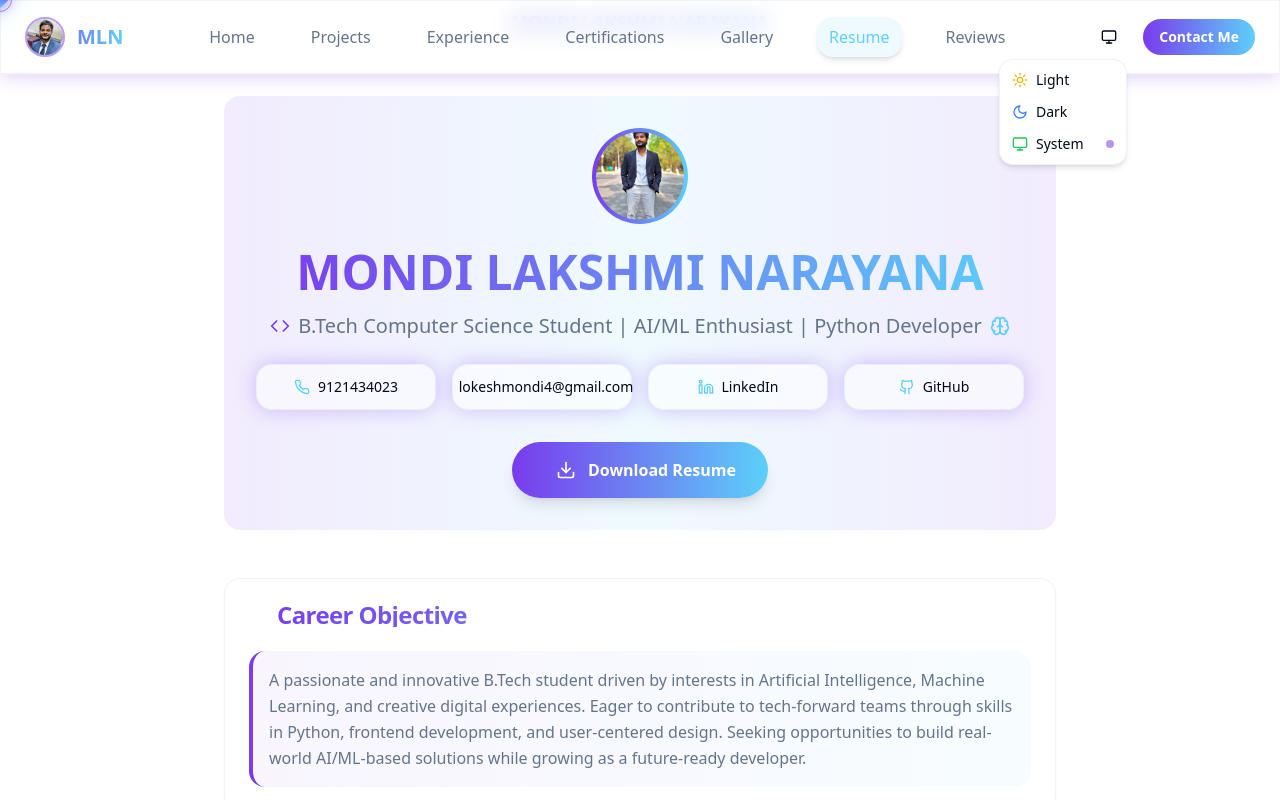
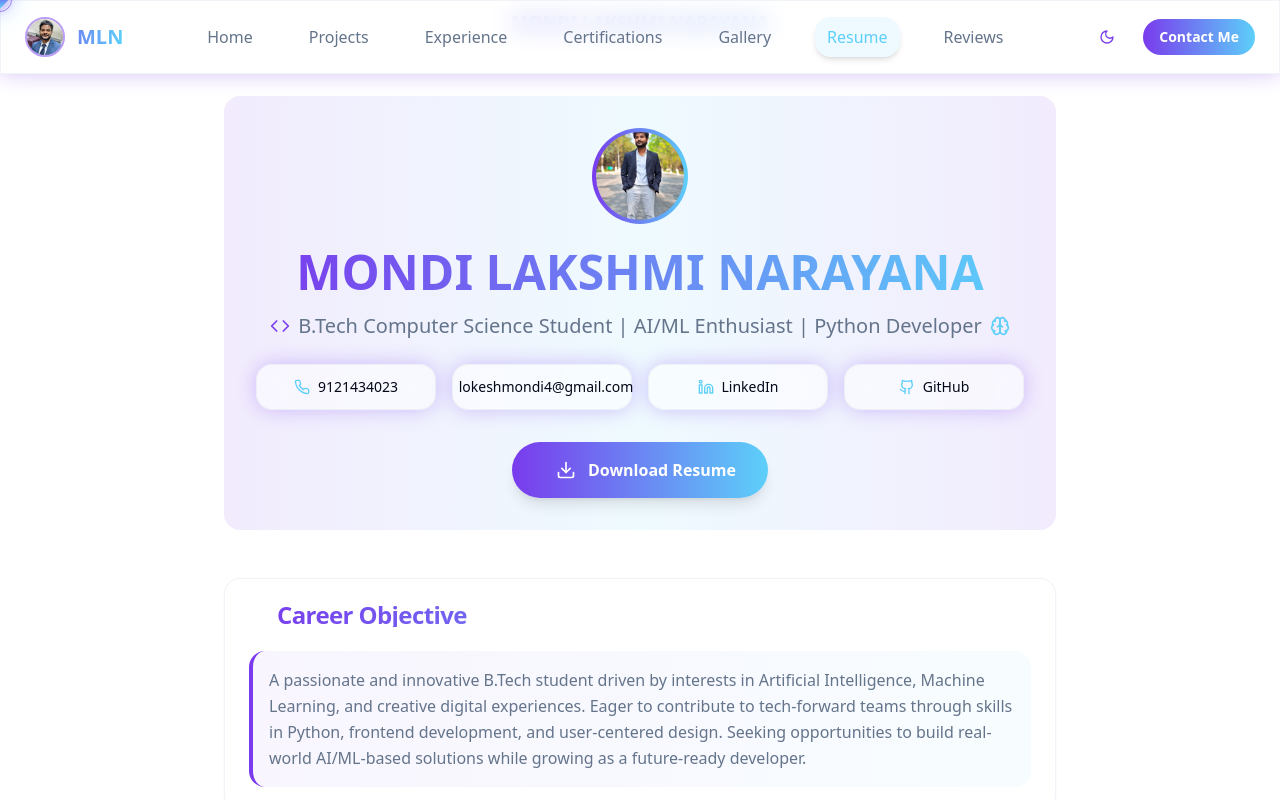
Before and after one commit to lakshminarayanamondi/portfolio, a React (Vite) app: page /resume in a window 1280 px wide. Both pictures are taken after a click on the button "Toggle theme". Shown: the top 800 px of the page. Built offline with nearby package versions, Linux system fonts and the light colour scheme.

Commit message:
Fix Dark Mode Colors and Simplify Theme Toggle

```diff
--- a/src/components/ThemeToggle.tsx
+++ b/src/components/ThemeToggle.tsx
@@ -1,44 +1,34 @@
 import { useState, useEffect } from 'react';
-import { Sun, Moon, Monitor } from 'lucide-react';
+import { Sun, Moon } from 'lucide-react';
 import { Button } from '@/components/ui/button';
-import {
-  DropdownMenu,
-  DropdownMenuContent,
-  DropdownMenuItem,
-  DropdownMenuTrigger,
-} from '@/components/ui/dropdown-menu';
 
-type Theme = 'light' | 'dark' | 'system';
+type Theme = 'light' | 'dark';
 
 const ThemeToggle = () => {
-  const [theme, setTheme] = useState<Theme>('system');
+  const [theme, setTheme] = useState<Theme>('dark');
   const [mounted, setMounted] = useState(false);
 
   useEffect(() => {
     setMounted(true);
     const savedTheme = localStorage.getItem('theme') as Theme;
-    if (savedTheme) {
+    if (savedTheme && (savedTheme === 'light' || savedTheme === 'dark')) {
       setTheme(savedTheme);
       applyTheme(savedTheme);
     } else {
-      applyTheme('system');
+      // Default to dark theme
+      setTheme('dark');
+      applyTheme('dark');
     }
   }, []);
 
   const applyTheme = (newTheme: Theme) => {
     const root = window.document.documentElement;
-
-    if (newTheme === 'system') {
-      const systemTheme = window.matchMedia('(prefers-color-scheme: dark)').matches ? 'dark' : 'light';
-      root.classList.remove('light', 'dark');
-      root.classList.add(systemTheme);
-    } else {
     root.classList.remove('light', 'dark');
     root.classList.add(newTheme);
-    }
   };
 
-  const handleThemeChange = (newTheme: Theme) => {
+  const toggleTheme = () => {
+    const newTheme = theme === 'light' ? 'dark' : 'light';
     setTheme(newTheme);
     localStorage.setItem('theme', newTheme);
     applyTheme(newTheme);
@@ -46,74 +36,29 @@ const ThemeToggle = () => {
 
   if (!mounted) {
     return (
-      <Button variant="ghost" size="icon" className="w-9 h-9">
-        <div className="w-4 h-4" />
+      <Button variant="ghost" size="icon" className="w-10 h-10">
+        <div className="w-5 h-5" />
       </Button>
     );
   }
 
-  const getThemeIcon = () => {
-    switch (theme) {
-      case 'light':
-        return <Sun className="w-4 h-4 rotate-0 scale-100 transition-all duration-300" />;
-      case 'dark':
-        return <Moon className="w-4 h-4 rotate-0 scale-100 transition-all duration-300" />;
-      default:
-        return <Monitor className="w-4 h-4 rotate-0 scale-100 transition-all duration-300" />;
-    }
-  };
-
   return (
-    <DropdownMenu>
-      <DropdownMenuTrigger asChild>
     <Button
       variant="ghost"
       size="icon"
-          className="w-9 h-9 relative overflow-hidden group hover:bg-primary/10 transition-all duration-300"
+      onClick={toggleTheme}
+      className="w-10 h-10 relative overflow-hidden group hover:bg-primary/10 transition-all duration-300 rounded-full"
     >
-          <div className="absolute inset-0 bg-gradient-to-r from-primary/20 to-accent/20 opacity-0 group-hover:opacity-100 transition-opacity duration-300 rounded-md" />
+      <div className="absolute inset-0 bg-gradient-to-r from-primary/20 to-accent/20 opacity-0 group-hover:opacity-100 transition-opacity duration-300 rounded-full" />
       <div className="relative z-10 flex items-center justify-center">
-            {getThemeIcon()}
+        {theme === 'light' ? (
+          <Moon className="w-5 h-5 text-primary transition-all duration-300 hover:scale-110" />
+        ) : (
+          <Sun className="w-5 h-5 text-accent transition-all duration-300 hover:scale-110" />
+        )}
       </div>
       <span className="sr-only">Toggle theme</span>
     </Button>
-      </DropdownMenuTrigger>
-      <DropdownMenuContent
-        align="end"
-        className="glass-card border-border/50 backdrop-blur-md"
-      >
-        <DropdownMenuItem
-          onClick={() => handleThemeChange('light')}
-          className="cursor-pointer hover:bg-primary/10 transition-colors duration-200"
-        >
-          <Sun className="mr-2 h-4 w-4 text-yellow-500" />
-          <span>Light</span>
-          {theme === 'light' && (
-            <div className="ml-auto w-2 h-2 rounded-full bg-primary animate-pulse" />
-          )}
-        </DropdownMenuItem>
-        <DropdownMenuItem
-          onClick={() => handleThemeChange('dark')}
-          className="cursor-pointer hover:bg-primary/10 transition-colors duration-200"
-        >
-          <Moon className="mr-2 h-4 w-4 text-blue-500" />
-          <span>Dark</span>
-          {theme === 'dark' && (
-            <div className="ml-auto w-2 h-2 rounded-full bg-primary animate-pulse" />
-          )}
-        </DropdownMenuItem>
-        <DropdownMenuItem
-          onClick={() => handleThemeChange('system')}
-          className="cursor-pointer hover:bg-primary/10 transition-colors duration-200"
-        >
-          <Monitor className="mr-2 h-4 w-4 text-green-500" />
-          <span>System</span>
-          {theme === 'system' && (
-            <div className="ml-auto w-2 h-2 rounded-full bg-primary animate-pulse" />
-          )}
-        </DropdownMenuItem>
-      </DropdownMenuContent>
-    </DropdownMenu>
   );
 };
 
--- a/src/index.css
+++ b/src/index.css
@@ -111,33 +111,34 @@ All colors MUST be HSL.
   }
 
   .dark {
-    --background: 222.2 84% 4.9%;
-    --foreground: 210 40% 98%;
+    --background: 240 10% 4%;
+    --foreground: 0 0% 98%;
 
-    --card: 222.2 84% 4.9%;
-    --card-foreground: 210 40% 98%;
+    --card: 240 8% 8%;
+    --card-foreground: 0 0% 95%;
 
-    --popover: 222.2 84% 4.9%;
-    --popover-foreground: 210 40% 98%;
+    --popover: 240 8% 8%;
+    --popover-foreground: 0 0% 95%;
 
-    --primary: 210 40% 98%;
-    --primary-foreground: 222.2 47.4% 11.2%;
+    --primary: 261 83% 58%;
+    --primary-foreground: 0 0% 98%;
 
-    --secondary: 217.2 32.6% 17.5%;
-    --secondary-foreground: 210 40% 98%;
+    --secondary: 240 5% 15%;
+    --secondary-foreground: 0 0% 90%;
 
-    --muted: 217.2 32.6% 17.5%;
-    --muted-foreground: 215 20.2% 65.1%;
+    --muted: 240 5% 15%;
+    --muted-foreground: 240 5% 65%;
 
-    --accent: 217.2 32.6% 17.5%;
-    --accent-foreground: 210 40% 98%;
+    --accent: 196 93% 67%;
+    --accent-foreground: 240 10% 4%;
 
     --destructive: 0 62.8% 30.6%;
-    --destructive-foreground: 210 40% 98%;
+    --destructive-foreground: 0 0% 98%;
 
-    --border: 217.2 32.6% 17.5%;
-    --input: 217.2 32.6% 17.5%;
-    --ring: 212.7 26.8% 83.9%;
+    --border: 240 6% 20%;
+    --input: 240 6% 20%;
+    --ring: 261 83% 58%;
+
     --sidebar-background: 240 5.9% 10%;
     --sidebar-foreground: 240 4.8% 95.9%;
     --sidebar-primary: 224.3 76.3% 48%;
@@ -146,6 +147,11 @@ All colors MUST be HSL.
     --sidebar-accent-foreground: 240 4.8% 95.9%;
     --sidebar-border: 240 3.7% 15.9%;
     --sidebar-ring: 217.2 91.2% 59.8%;
+
+    /* Dark mode specific gradients */
+    --gradient-hero: linear-gradient(135deg, hsl(240 10% 4%) 0%, hsl(240 8% 8%) 50%, hsl(261 83% 58% / 0.1) 100%);
+    --glow-primary: 0 0 20px hsl(261 83% 58% / 0.5);
+    --glow-accent: 0 0 30px hsl(196 93% 67% / 0.3);
   }
 }
 
```
Lines whose indentation alone changed are shown as unchanged.
